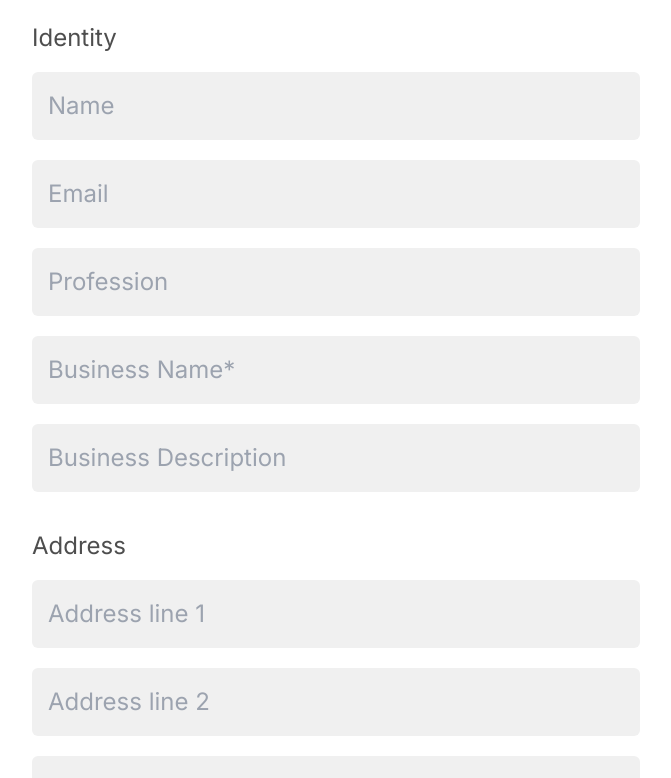
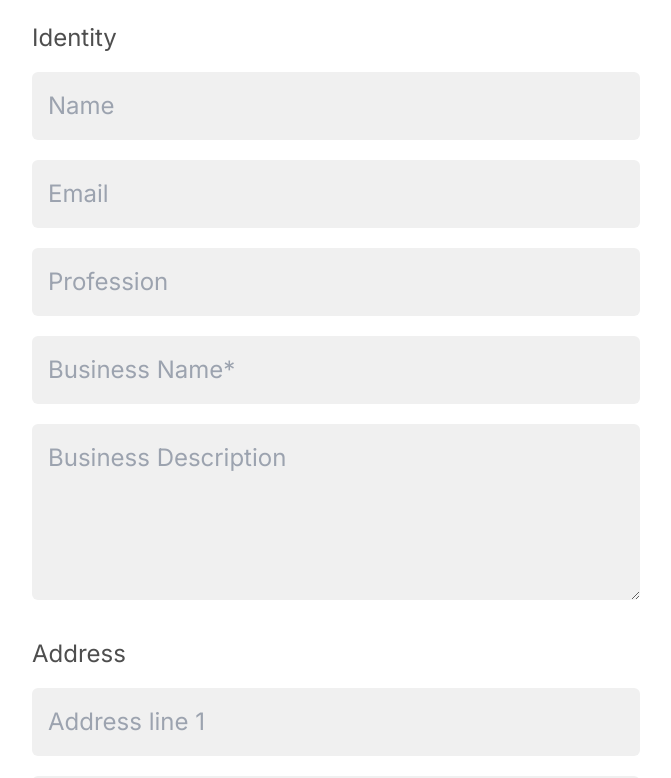
Before and after one commit to vishal-shyftlabs/edgenus, a Next.js app: page /get-started in a window 1280 px wide. Shown: the part 394-1172 px from the top of the page, without its empty margins (304-975 px from the left). Built offline with nearby package versions, Linux system fonts and the light colour scheme.

Commit message:
Added textarea

```diff
--- /dev/null
+++ b/app/components/TextArea.js
@@ -0,0 +1,17 @@
+import React from "react";
+import PropTypes from "prop-types";
+
+const TextArea = ({ rows = 4, cols = 5, className, placeholder }) => {
+  return (
+    <textarea
+      rows={rows}
+      cols={cols}
+      placeholder={placeholder}
+      className={`bg-input p-3 sm:p-4 sm:text-24 w-full rounded-md ${className} my-5`}
+    />
+  );
+};
+
+TextArea.propTypes = {};
+
+export default TextArea;
--- a/app/get-started/page.js
+++ b/app/get-started/page.js
@@ -5,6 +5,7 @@ import Header from "../components/Header";
 import Footer from "../components/Footer";
 import Input from "../components/Input";
 import Stepper from "../components/Stepper";
+import TextArea from "../components/TextArea";
 
 const page = (props) => {
   const [currentStep, setCurrentStep] = React.useState(0);
@@ -28,7 +29,7 @@ const page = (props) => {
           <Input placeholder="Email" required className="flex" />
           <Input placeholder="Profession" required className="flex" />
           <Input placeholder="Business Name*" required className="flex" />
-          <Input placeholder="Business Description" className="flex" />
+          <TextArea placeholder="Business Description" className="flex" />
 
           <div className="absolute right-28 top-[26rem]">
             <Stepper
```
